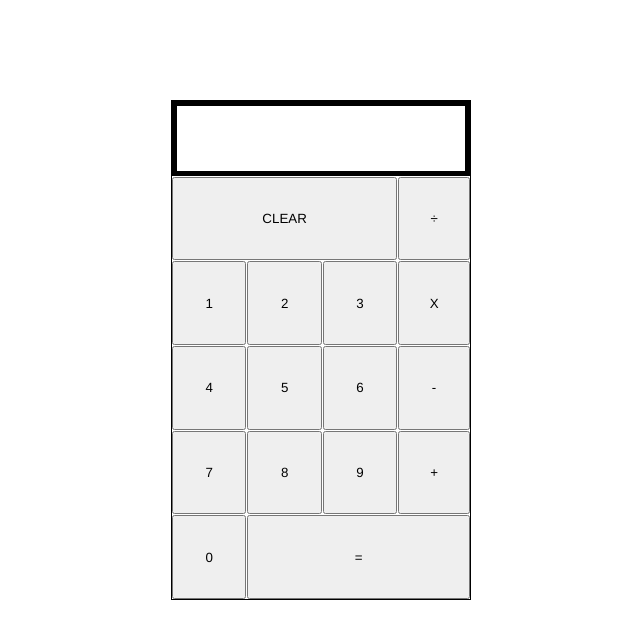
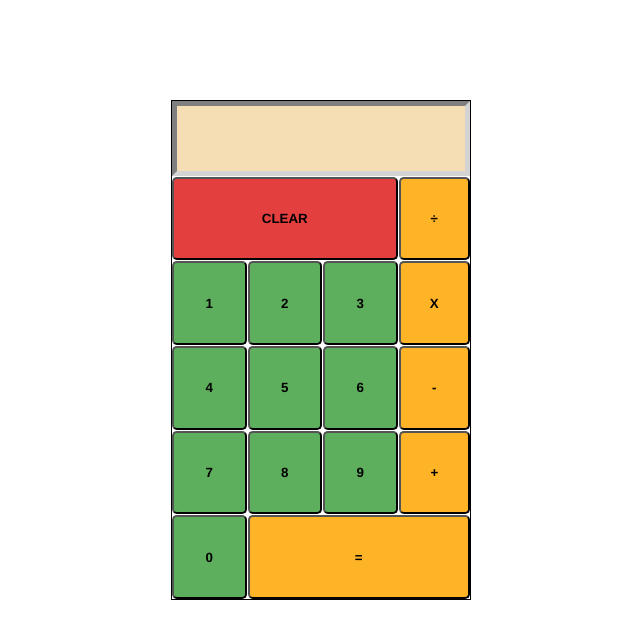
Before and after one commit to Kevasmi/Calculator, a plain HTML site: page index.html in a window 1280 px wide. Shown: the whole page, without its empty margins (319-959 px from the left). Drawn offline with Linux system fonts and the light colour scheme.

Commit message:
Added some CSS styling

```diff
--- a/index.html
+++ b/index.html
@@ -16,19 +16,19 @@
             <p class="numbers"></p>
         </div>
         <button class="clear-button">CLEAR</button>
-        <button class="division-button">÷</button>
+        <button class="division-button operator">÷</button>
         <button class="number-button">1</button>
         <button class="number-button">2</button>
         <button class="number-button" i>3</button>
-        <button class="multiply-button">X</button>
+        <button class="multiply-button operator">X</button>
         <button class="number-button" >4</button>
         <button class="number-button" >5</button>
         <button class="number-button">6</button>
-        <button class="subtract-button">-</button>
+        <button class="subtract-button operator">-</button>
         <button class="number-button" i>7</button>
         <button class="number-button" i>8</button>
         <button class="number-button" >9</button>
-        <button class="addition-button">+</button>
+        <button class="addition-button operator">+</button>
         <button class="number-button" >0</button>
         <button class="equal-button">=</button>
     </div>
--- a/styles.css
+++ b/styles.css
@@ -3,6 +3,12 @@
     padding: 0;
     box-sizing: border-box;
     font-family: Helvetica, sans-serif;
+}
+
+button {
+    background-color: rgba(0, 128, 0, 0.637);
+    font-weight: bold;
+    border-radius: 5px;
 }
 
 .calculator-body {
@@ -19,7 +25,9 @@
 .number-display {
     grid-column: 1/-1;
     position: relative;
-    border: 5px solid black;
+    background-color: wheat
+    ;
+    border: 5px inset lightgrey;
 }
 
 .number-tracker {
@@ -35,8 +43,14 @@
     font-size: 32px;
 }
 
+.operator {
+    background-color: rgba(255, 166, 0, 0.849);
+}
+
 .clear-button {
     grid-column: 1/4;
+    background-color: hsl(0, 75%, 57%);
+    font-weight: bold;
 }
 
 .division-button {
@@ -56,4 +70,5 @@
 
 .equal-button {
     grid-column: 2/-1;
+    background-color: rgba(255, 166, 0, 0.849);
 }
```
